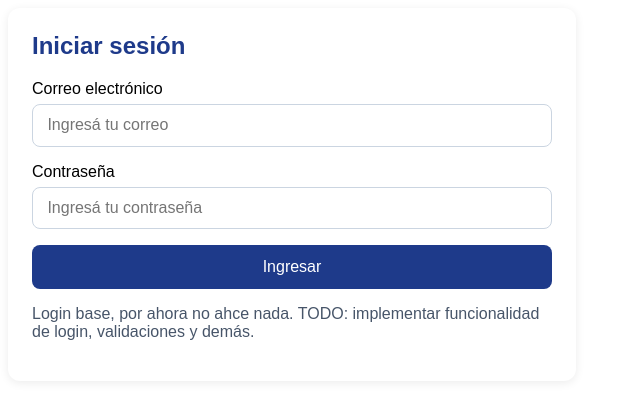
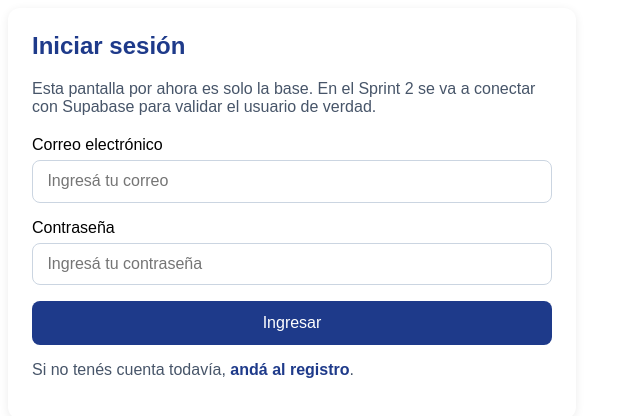
Before and after one commit to FedeRobledo/tp-sala-de-juegos, an Angular app: page /login in a window 1280 px wide. Shown: the top 416 px of the page, without its empty margins (0-640 px from the left). Built offline with nearby package versions, Linux system fonts and the light colour scheme.

Commit message:
add: ajustes en la vista para cerrar sprint 1

```diff
--- a/src/app/components/login/login.css
+++ b/src/app/components/login/login.css
@@ -9,6 +9,11 @@
 .page-card h2 {
   margin-top: 0;
   color: #1e3a8a;
+}
+
+.intro {
+  margin-bottom: 1.25rem;
+  color: #475569;
 }
 
 .form-layout {
@@ -48,3 +53,9 @@ button:hover {
   margin-top: 1rem;
   color: #475569;
 }
+
+.note a {
+  color: #1e3a8a;
+  font-weight: 600;
+  text-decoration: none;
+}
--- a/src/app/components/login/login.html
+++ b/src/app/components/login/login.html
@@ -1,5 +1,9 @@
 <section class="page-card">
   <h2>Iniciar sesión</h2>
+  <p class="intro">
+    Esta pantalla por ahora es solo la base. En el Sprint 2 se va a conectar
+    con Supabase para validar el usuario de verdad.
+  </p>
 
   <form class="form-layout">
     <div class="form-group">
@@ -16,6 +20,7 @@
   </form>
 
   <p class="note">
-    Login base, por ahora no ahce nada. TODO: implementar funcionalidad de login, validaciones y demás.
+    Si no tenés cuenta todavía,
+    <a routerLink="/register">andá al registro</a>.
   </p>
 </section>
--- a/src/app/components/login/login.ts
+++ b/src/app/components/login/login.ts
@@ -1,8 +1,9 @@
 import { Component } from '@angular/core';
+import { RouterLink } from '@angular/router';
 
 @Component({
   selector: 'app-login',
-  imports: [],
+  imports: [RouterLink],
   templateUrl: './login.html',
   styleUrl: './login.css',
 })
--- a/src/app/components/register/register.css
+++ b/src/app/components/register/register.css
@@ -9,6 +9,11 @@
 .page-card h2 {
   margin-top: 0;
   color: #1e3a8a;
+}
+
+.intro {
+  margin-bottom: 1.25rem;
+  color: #475569;
 }
 
 .form-layout {
@@ -48,3 +53,9 @@ button:hover {
   margin-top: 1rem;
   color: #475569;
 }
+
+.note a {
+  color: #1e3a8a;
+  font-weight: 600;
+  text-decoration: none;
+}
--- a/src/app/components/register/register.html
+++ b/src/app/components/register/register.html
@@ -1,5 +1,9 @@
 <section class="page-card">
   <h2>Registro de usuario</h2>
+  <p class="intro">
+    Esta parte por ahora también está de forma base. En el Sprint 2 se va a agregar
+    el alta real de usuarios y el guardado de datos.
+  </p>
 
   <form class="form-layout">
     <div class="form-group">
@@ -31,6 +35,7 @@
   </form>
 
   <p class="note">
-    Pantalla base del Sprint 1. TODO: implementar funcionalidad de registro, validaciones y demás.
+    Si ya tenés una cuenta,
+    <a routerLink="/login">podés ir al login</a>.
   </p>
 </section>
--- a/src/app/components/register/register.ts
+++ b/src/app/components/register/register.ts
@@ -1,8 +1,9 @@
 import { Component } from '@angular/core';
+import { RouterLink } from '@angular/router';
 
 @Component({
   selector: 'app-register',
-  imports: [],
+  imports: [RouterLink],
   templateUrl: './register.html',
   styleUrl: './register.css',
 })
```
